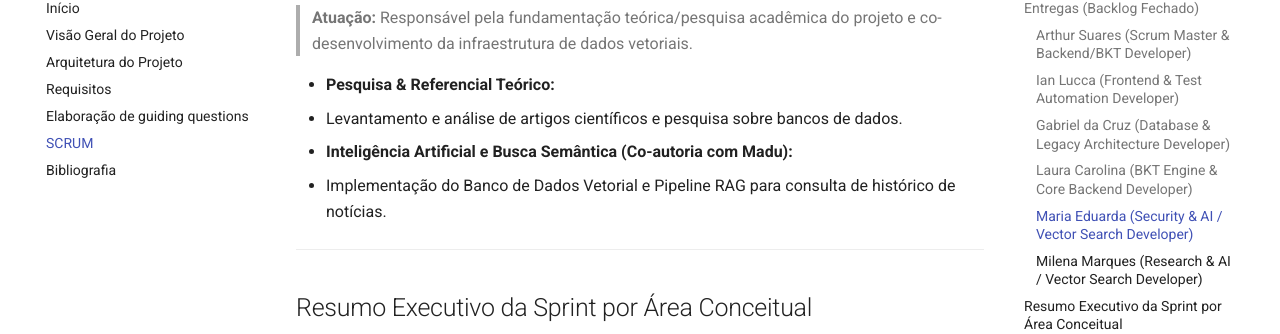
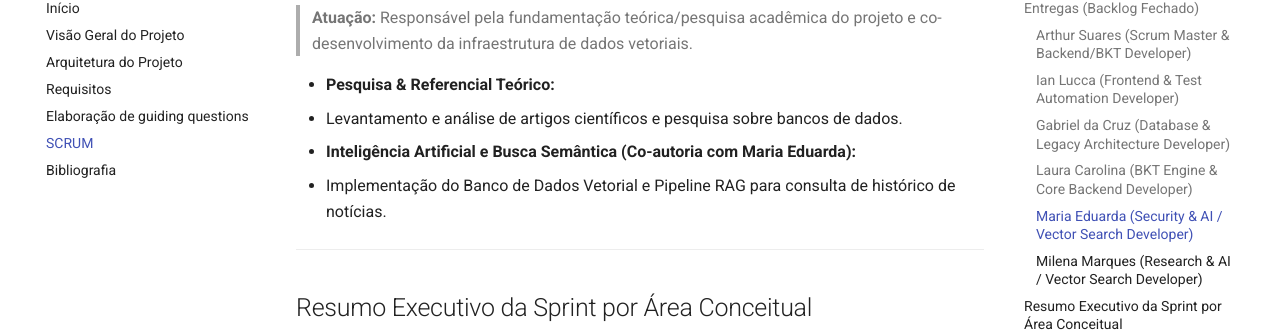
Before and after one commit to arthur-suares/Fake_News_Fact_Checker, an MkDocs documentation site: the page built from docs/scrum.md, in a window 1280 px wide and 900 px high, scrolled down 2464 px. Shown: the part 118-452 px from the top of the window. Built offline with MkDocs 1.6.1 and Material for MkDocs 9.7.7, drawn with Linux system fonts in a browser that asks for light colours; comment, search, counter and statistics services are not loaded; some of the changed text lies outside the part shown.

Commit message:
Update team member name from Madu to Maria Eduarda
.

```diff
--- a/docs/scrum.md
+++ b/docs/scrum.md
@@ -1,7 +1,7 @@
 # Papéis do Time SCRUM
 
 * **Scrum Master:** Arthur Suares
-* **Developers / Equipe de Desenvolvimento:** Ian, Arthur, Gabriel, Laura, Madu, Milena
+* **Developers / Equipe de Desenvolvimento:** Ian, Arthur, Gabriel, Laura, Maria Eduarda, Milena
 
 ---
 
@@ -82,7 +82,7 @@
 
 * **Pesquisa & Referencial Teórico:**
   * Levantamento e análise de artigos científicos e pesquisa sobre bancos de dados.
-* **Inteligência Artificial e Busca Semântica (Co-autoria com Madu):**
+* **Inteligência Artificial e Busca Semântica (Co-autoria com Maria Eduarda):**
   * Implementação do Banco de Dados Vetorial e Pipeline RAG para consulta de histórico de notícias.
 
 ---
```
